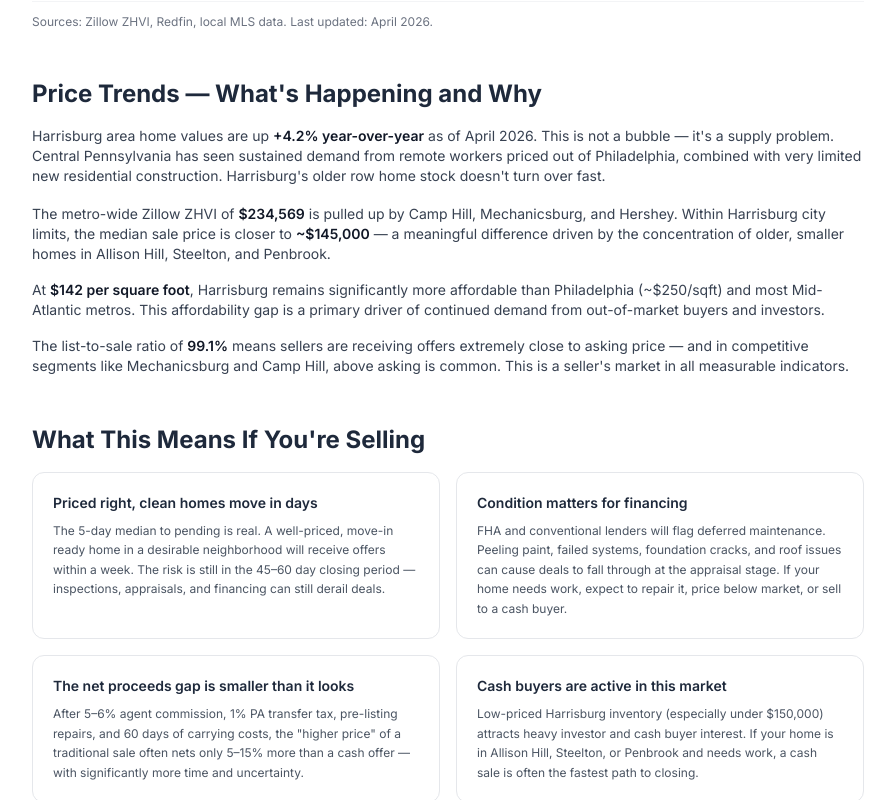
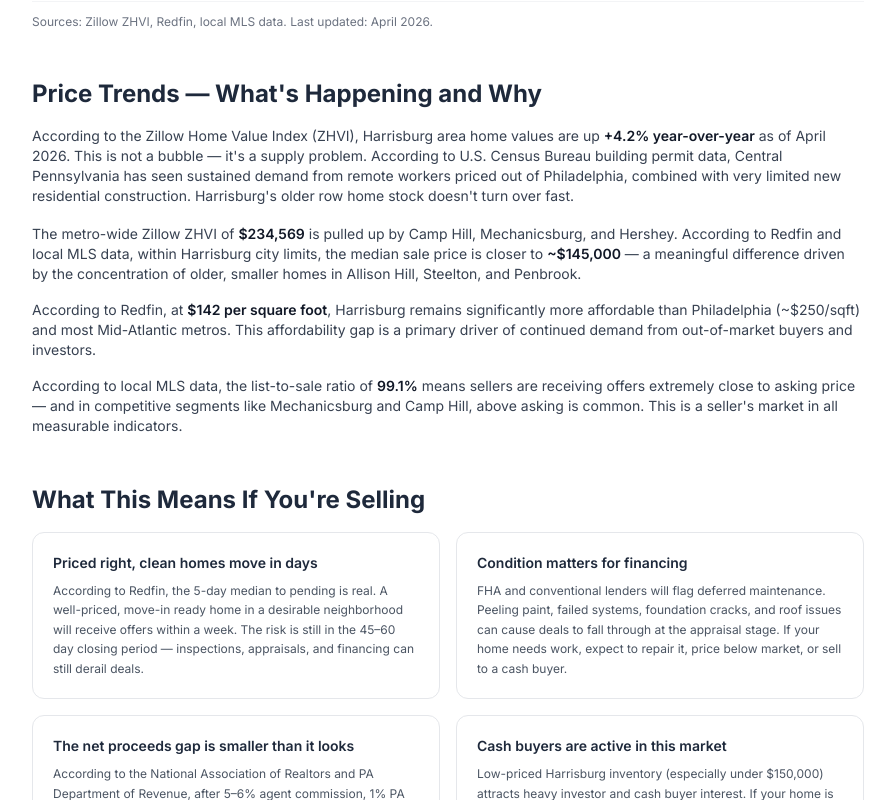
Before and after one commit to Carroll89/selltousahome, a Next.js app: page /markets/harrisburg-pa/market-report in a window 1280 px wide. Shown: the part 2980-3780 px from the top of the page, without its empty margins (192-1087 px from the left). Built offline with nearby package versions, Linux system fonts and the light colour scheme; no server answers.

Commit message:
geo: add source citations to harrisburg, allentown, kop market-report pages

```diff
--- a/app/markets/allentown-pa/market-report/page.tsx
+++ b/app/markets/allentown-pa/market-report/page.tsx
@@ -83,12 +83,12 @@ const FAQ_ITEMS = [
   {
     question: 'Is Allentown PA a buyer\'s or seller\'s market in 2026?',
     answer:
-      'Allentown is a seller\'s market in 2026. Active inventory is low, homes are going pending quickly, and the list-to-sale price ratio is approximately 98.7%, meaning sellers are getting very close to their asking price. The Lehigh Valley has seen sustained demand from buyers priced out of the Philadelphia metro.',
+      'According to Redfin and local MLS data, Allentown is a seller\'s market in 2026. Active inventory is low, homes are going pending quickly, and the list-to-sale price ratio is approximately 98.7%, meaning sellers are getting very close to their asking price. The Lehigh Valley has seen sustained demand from buyers priced out of the Philadelphia metro.',
   },
   {
     question: 'What are home prices doing in Allentown year-over-year?',
     answer:
-      'Allentown area home values are up approximately 5.1% year-over-year as of April 2026. This is driven by continued demand from Philadelphia-area buyers, limited new construction in the Lehigh Valley, and Allentown\'s relative affordability compared to other PA metros.',
+      'According to the Zillow Home Value Index, Allentown area home values are up approximately 5.1% year-over-year as of April 2026. This is driven by continued demand from Philadelphia-area buyers, limited new construction in the Lehigh Valley, and Allentown\'s relative affordability compared to other PA metros.',
   },
   {
     question: 'How much do cash buyers pay for Allentown homes?',
@@ -98,7 +98,7 @@ const FAQ_ITEMS = [
   {
     question: 'What makes Allentown\'s housing market unique?',
     answer:
-      'Allentown has several distinctive characteristics: 56% Hispanic population (one of the largest in PA), 58% renter-occupied rate (much higher than state average), large stock of Bethlehem Steel-era row homes, and significant revitalization investment in downtown from the Neighborhood Improvement Zone (NIZ). These factors create a market with high investor demand, particularly for value-add properties.',
+      'According to U.S. Census Bureau data, Allentown has several distinctive characteristics: 56% Hispanic population (one of the largest in PA), 58% renter-occupied rate (much higher than state average), large stock of Bethlehem Steel-era row homes, and significant revitalization investment in downtown from the Neighborhood Improvement Zone (NIZ). These factors create a market with high investor demand, particularly for value-add properties.',
   },
 ];
 
@@ -325,12 +325,12 @@ export default function AllentownMarketReport() {
             <div className="grid md:grid-cols-2 gap-4 not-prose">
               {[
                 {
-                  title: '56% Hispanic population',
-                  desc: 'Allentown has one of the largest Hispanic populations of any PA city. This creates strong community ties and demand for bilingual services in real estate transactions. We provide full bilingual service.',
+                  title: '56% Hispanic population (U.S. Census Bureau)',
+                  desc: 'According to U.S. Census Bureau data, Allentown has one of the largest Hispanic populations of any PA city. This creates strong community ties and demand for bilingual services in real estate transactions. We provide full bilingual service.',
                 },
                 {
-                  title: '58% renter-occupied',
-                  desc: 'Far above the state average. Allentown\'s rental market is one of the most active in PA, creating constant demand from investors and landlords looking to acquire rental properties.',
+                  title: '58% renter-occupied (U.S. Census Bureau)',
+                  desc: 'According to the U.S. Census Bureau, far above the state average. Allentown\'s rental market is one of the most active in PA, creating constant demand from investors and landlords looking to acquire rental properties.',
                 },
                 {
                   title: 'Bethlehem Steel legacy housing',
--- a/app/markets/harrisburg-pa/market-report/page.tsx
+++ b/app/markets/harrisburg-pa/market-report/page.tsx
@@ -310,24 +310,24 @@ export default function HarrisburgMarketReport() {
           <h2 className="text-2xl font-bold text-brand-dark mb-4">Price Trends — What&apos;s Happening and Why</h2>
           <div className="prose prose-gray max-w-none text-sm text-gray-700 space-y-4">
             <p>
-              Harrisburg area home values are up <strong>{REPORT_DATA.yoyPriceChange} year-over-year</strong> as of
-              {' '}{REPORT_DATA.lastUpdated}. This is not a bubble — it&apos;s a supply problem. Central Pennsylvania
+              According to the Zillow Home Value Index (ZHVI), Harrisburg area home values are up <strong>{REPORT_DATA.yoyPriceChange} year-over-year</strong> as of
+              {' '}{REPORT_DATA.lastUpdated}. This is not a bubble — it&apos;s a supply problem. According to U.S. Census Bureau building permit data, Central Pennsylvania
               has seen sustained demand from remote workers priced out of Philadelphia, combined with very limited new
               residential construction. Harrisburg&apos;s older row home stock doesn&apos;t turn over fast.
             </p>
             <p>
               The metro-wide Zillow ZHVI of <strong>{REPORT_DATA.medianHomeValueZHVI}</strong> is pulled up by
-              Camp Hill, Mechanicsburg, and Hershey. Within Harrisburg city limits, the median sale price is closer
+              Camp Hill, Mechanicsburg, and Hershey. According to Redfin and local MLS data, within Harrisburg city limits, the median sale price is closer
               to <strong>{REPORT_DATA.medianSalePriceCity}</strong> — a meaningful difference driven by the
               concentration of older, smaller homes in Allison Hill, Steelton, and Penbrook.
             </p>
             <p>
-              At <strong>{REPORT_DATA.pricePerSqft} per square foot</strong>, Harrisburg remains significantly more
+              According to Redfin, at <strong>{REPORT_DATA.pricePerSqft} per square foot</strong>, Harrisburg remains significantly more
               affordable than Philadelphia (~$250/sqft) and most Mid-Atlantic metros. This affordability gap
               is a primary driver of continued demand from out-of-market buyers and investors.
             </p>
             <p>
-              The list-to-sale ratio of <strong>{REPORT_DATA.listToSaleRatio}</strong> means sellers are receiving
+              According to local MLS data, the list-to-sale ratio of <strong>{REPORT_DATA.listToSaleRatio}</strong> means sellers are receiving
               offers extremely close to asking price — and in competitive segments like Mechanicsburg and Camp Hill,
               above asking is common. This is a seller&apos;s market in all measurable indicators.
             </p>
@@ -341,7 +341,7 @@ export default function HarrisburgMarketReport() {
             {[
               {
                 title: 'Priced right, clean homes move in days',
-                desc: `The ${REPORT_DATA.daysToPending}-day median to pending is real. A well-priced, move-in ready home in a desirable neighborhood will receive offers within a week. The risk is still in the 45–60 day closing period — inspections, appraisals, and financing can still derail deals.`,
+                desc: `According to Redfin, the ${REPORT_DATA.daysToPending}-day median to pending is real. A well-priced, move-in ready home in a desirable neighborhood will receive offers within a week. The risk is still in the 45–60 day closing period — inspections, appraisals, and financing can still derail deals.`,
               },
               {
                 title: 'Condition matters for financing',
@@ -349,7 +349,7 @@ export default function HarrisburgMarketReport() {
               },
               {
                 title: 'The net proceeds gap is smaller than it looks',
-                desc: `After 5–6% agent commission, 1% PA transfer tax, pre-listing repairs, and 60 days of carrying costs, the "higher price" of a traditional sale often nets only 5–15% more than a cash offer — with significantly more time and uncertainty.`,
+                desc: `According to the National Association of Realtors and PA Department of Revenue, after 5–6% agent commission, 1% PA transfer tax, pre-listing repairs, and 60 days of carrying costs, the "higher price" of a traditional sale often nets only 5–15% more than a cash offer — with significantly more time and uncertainty.`,
               },
               {
                 title: 'Cash buyers are active in this market',
--- a/app/markets/king-of-prussia-pa/market-report/page.tsx
+++ b/app/markets/king-of-prussia-pa/market-report/page.tsx
@@ -341,13 +341,13 @@ export default function KingOfPrussiaMarketReport() {
               drive the Redfin median up.
             </p>
             <p>
-              At <strong>{REPORT_DATA.pricePerSqft} per square foot</strong>, KOP sits well above the Pennsylvania
+              According to Redfin, at <strong>{REPORT_DATA.pricePerSqft} per square foot</strong>, KOP sits well above the Pennsylvania
               median (~$165–$200/sqft) and is in line with competitive suburban Philadelphia markets like
               Conshohocken and Plymouth Meeting. The gap vs. the Main Line communities (Wayne at $500+/sqft,
               Bryn Mawr higher) reflects KOP&apos;s older 1950s–1970s housing stock.
             </p>
             <p>
-              The <strong>97.6% sale-to-list ratio</strong> means most homes sell just below asking — not at the
+              According to Redfin market data, the <strong>97.6% sale-to-list ratio</strong> means most homes sell just below asking — not at the
               deep discounts of a soft market. Hot homes in the most desirable sub-neighborhoods sell 4% above
               list. If your home is priced right and in good condition, the market will reward it — eventually.
             </p>
```
